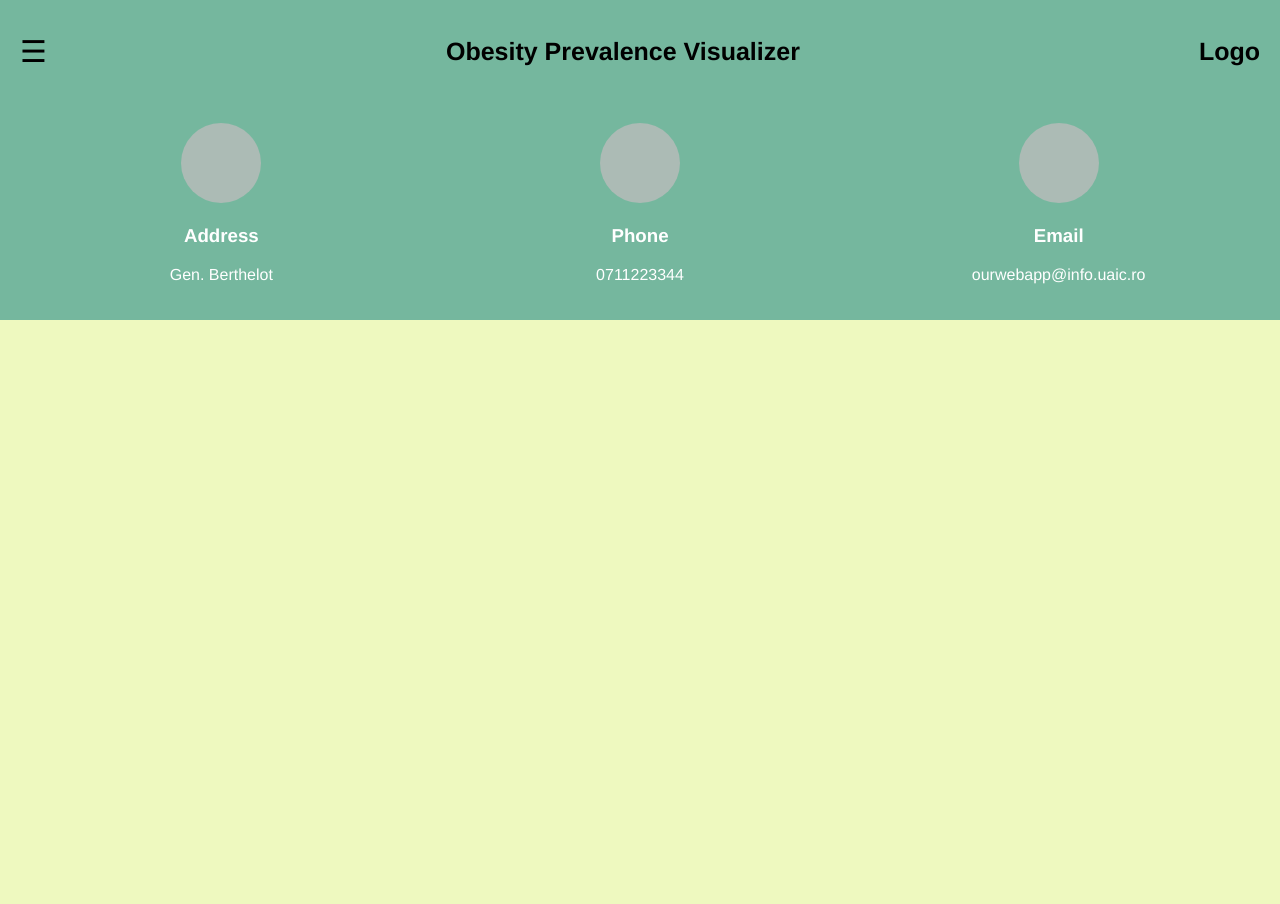
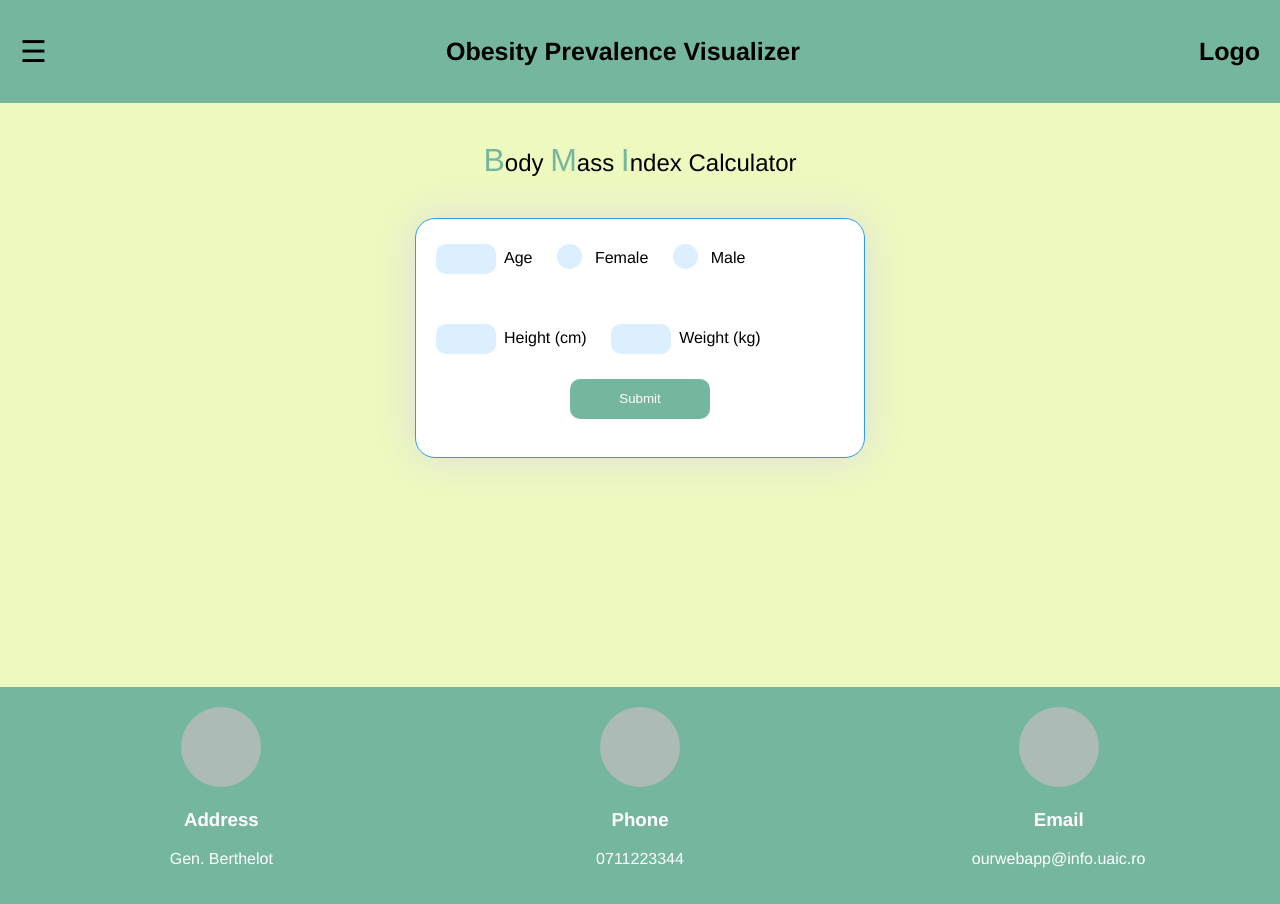
Before and after one commit to IoanSava/Our-WebApp, a PHP site: page /bmi.html in a window 1280 px wide. Before the commit the page ends 320 px from the top, so only its background shows below. Run offline with PHP 8.4, Linux system fonts and the light colour scheme.

Commit message:
BMI calculator + small fixes

```diff
--- a/about.html
+++ b/about.html
@@ -89,6 +89,6 @@
                 </div>
             </footer>
         </main>
-        <script src="js/script.js"></script>
+        <script src="js/menu.js"></script>
     </body>
 </html>
--- a/bmi.html
+++ b/bmi.html
@@ -5,6 +5,7 @@
         <meta name="viewport" content="width=device-width, initial-scale=1">
         <title>RO Obesity Prevalence Visualizer</title>
         <link rel="stylesheet" type="text/css" href = "css/style.css"/>
+        <link rel="stylesheet" type="text/css" href = "css/bmi.css"/>
     </head>
 
     <body>
@@ -25,6 +26,28 @@
                 <h1>Logo</h1>
             </header>
 
+            <div id="bmi-container">
+                <h3><b>B</b>ody <b>M</b>ass <b>I</b>ndex Calculator</h3>
+                <form class="form" id="form" onsubmit="return validateForm()">
+                    <div class="row">
+                        <input type="text" class="text-input" id="age" autocomplete="off" required/><p class="text">Age</p>
+                        <label class="container">
+                            <input type="radio" name="radio" id="female"><span class="text">Female</span>
+                            <span class="checkmark"></span>
+                        </label>
+                        <label class="container">
+                            <input type="radio" name="radio" id="male"><span class="text">Male</span>
+                            <span class="checkmark"></span>
+                        </label>
+                    </div>
+
+                    <div class="row">
+                        <input type="text" class="text-input" id="height" autocomplete="off" required><p class="text">Height (cm)</p>
+                        <input type="text" class="text-input" id="weight" autocomplete="off" required><p class="text">Weight (kg)</p>
+                    </div>
+                    <button type="button" id="submit">Submit</button>
+                </form>
+            </div>
 
             <footer>
                 <div class="column">
@@ -53,6 +76,7 @@
                 </div>
             </footer>
         </main>
-        <script src="js/script.js"></script>
+        <script src="js/menu.js"></script>
+        <script src="js/bmi.js"></script>
     </body>
 </html>
--- a/contact.html
+++ b/contact.html
@@ -93,7 +93,8 @@
         </footer>
     </main>
 
-    <script src="js/script.js"></script>
+    <script src="js/menu.js"></script>
+    <script src="js/contact.js"></script>
 </body>
 
 </html>
--- a/css/about.css
+++ b/css/about.css
@@ -1,16 +1,11 @@
 .content {
     text-indent: 50px;
-    /*height: 80vh;
-    margin: 180px 70px 70px 70px;
-    font-size: large;
-    */
 }
 
 .img1About{
     width: 600px;
     height: 300px;
     margin: 0px 10px 10px 10px;
-   /* margin: auto;*/
     border: 3px solid rgb(3, 5, 0);
     float: right;
 }
--- /dev/null
+++ b/css/bmi.css
@@ -0,0 +1,147 @@
+#bmi-container {
+    width: 100%;
+    margin: 0 auto;
+    height: 70vh;
+}
+
+.form {
+    background-color: #fff;
+    height: 240px;
+    width: 450px;
+    border-radius: 20px;
+    margin: 20px auto 20px auto;
+    display: block;
+    border: solid 1px #289df6;
+    box-shadow: 0 0 40px 0 #ddd;
+}
+
+.form:hover {
+    box-shadow: 0 0 60px 0 #ccc;
+    transition: .4s;
+    transform: scale(1.02);
+}
+
+.text-input {
+    width: 60px;
+    height: 30px;
+    border-radius: 10px;
+    background-color: #dbeffe;
+    border: none;
+    outline: none;
+    padding: 5px 10px;
+    cursor: pointer;
+}
+
+.text-input:last-child {
+    margin-bottom: 35px;
+}
+
+.text-input:hover {
+    background-color: #cbe7fd;
+}
+
+#submit {
+    border: none;
+    border-radius: 10px;
+    height: 40px;
+    width: 140px;
+    background-color: #75b79e;
+    color: #fff;
+    margin: auto;
+    display: block;
+    outline: none;
+    cursor: pointer;
+}
+
+#submit:hover {
+    background-color: #0a8ef2;
+    transition: 0.5s;
+}
+
+.text {
+    display: inline-block;
+    margin: 5px 20px 5px 8px;
+}
+
+.row {
+    padding: 25px 20px 25px 20px;
+}
+
+.container {
+    display: inline-block;
+    position: relative;
+    padding-left: 30px;
+    cursor: pointer;
+    user-select: none;
+}
+
+.container input {
+    position: absolute;
+    opacity: 0;
+}
+
+.checkmark {
+    position: absolute;
+    top: 0;
+    left: 0;
+    height: 25px;
+    width: 25px;
+    background-color: #dbeffe;
+    border-radius: 50%;
+}
+
+.container:hover input ~ .checkmark {
+    background-color: #cbe7fd;
+}
+
+.container input:checked ~ .checkmark {
+    background-color: #75b79e;
+}
+
+#bmi-container h1 {
+    font-size: 30px;
+    font-weight: 300;
+    text-align: center;
+    color: #75b79e;
+    padding-top: 15px;
+    display: block;
+}
+
+#bmi-container  h2 {
+    font-size: 22px;
+    font-weight: 300;
+    text-align: center;
+}
+
+#bmi-container h3 {
+    font-size: 24px;
+    font-weight: 300;
+    text-align: center;
+    padding: 15px;
+}
+
+#bmi-container h3 b {
+    font-size: 32px;
+    font-weight: 300;
+    color: #75b79e;
+}
+
+.checkmark:after {
+    content: "";
+    position: absolute;
+    display: none;
+}
+
+.container input:checked ~ .checkmark:after {
+    display: block;
+}
+
+.container .checkmark:after {
+    left: 9px;
+    top: 5px;
+    width: 5px;
+    height: 10px;
+    border: solid white;
+    border-width: 0 2px 2px 0;
+    transform: rotate(45deg);
+}
--- a/css/contact.css
+++ b/css/contact.css
@@ -57,6 +57,10 @@ button:hover {
     width: 100%;
     min-height: 100vh;
     background-image: url(../images/bg-page.jpg);
+    background-position: center;
+    background-repeat: no-repeat;
+    background-size: auto;
+    background-size: cover;
     display: flex;
     flex-wrap: wrap;
     justify-content: center;
--- a/index.html
+++ b/index.html
@@ -60,7 +60,7 @@
                     <h2>Body Mass Index</h2>
                     <img class="section-img profile" src="images/calculator.jpeg" alt="BMI calculator"/>
                     <p>BMI is a useful measurement for most people over 18 years old. But it is only an estimate and it doesn’t take into account age, ethnicity, gender and body composition. We recommend you also check your waist measurement and other risk factors.</p>
-                    <a href="#" class="info-link">Learn more...</a>
+                    <a href="bmi.html" class="info-link">Learn more...</a>
                 </section>
             </div>
             <footer>
@@ -90,6 +90,6 @@
                 </div>
             </footer>
         </main>
-        <script src="js/script.js"></script>
+        <script src="js/menu.js"></script>
     </body>
 </html>
--- /dev/null
+++ b/js/bmi.js
@@ -0,0 +1,77 @@
+var age = document.getElementById("age");
+var height = document.getElementById("height");
+var weight = document.getElementById("weight");
+var male = document.getElementById("male");
+var female = document.getElementById("female");
+var form = document.getElementById("form");
+
+function removeElementsByClass(className) {
+    var elements = document.getElementsByClassName(className);
+    while(elements.length > 0) {
+        elements[0].parentNode.removeChild(elements[0]);
+    }
+}
+
+function validateForm() {
+    if (age.value == '' || height.value == '' || weight.value == '' || (male.checked == false && female.checked == false)) {
+        alert("All fields are required!");
+        document.getElementById("submit").removeEventListener("click", showResult);
+    } else {
+        removeElementsByClass("result");
+        showResult();
+    }
+}
+
+document.getElementById("submit").addEventListener("click", validateForm);
+
+function calculateBmi() {
+    var valuesOfFields = [age.value, height.value, weight.value];
+
+    if(male.checked) {
+        valuesOfFields.push("male");
+    } else if(female.checked) {
+        valuesOfFields.push("female");
+    }
+
+    return Number(valuesOfFields[2]) / ((Number(valuesOfFields[1]) / 100) * (Number(valuesOfFields[1]) / 100));
+}
+
+function diagnosis(bmiValue) {
+    if (bmiValue < 18.5) {
+        return 'Underweight';
+    } else if (18.5 <= bmiValue && bmiValue <= 24.9) {
+        return 'Healthy';
+    } else if (25 <= bmiValue && bmiValue <= 29.9) {
+        return 'Overweight';
+    } else if (30 <= bmiValue && bmiValue <= 34.9) {
+        return 'Obese';
+    } else if (35 <= bmiValue) {
+        return 'Extremely obese';
+    }
+}
+
+function showResult() {
+    //form.reset();
+
+    var bmiValue = calculateBmi();
+    var result = diagnosis(bmiValue);
+
+    var h1 = document.createElement("h1");
+    var h2 = document.createElement("h2");
+
+    var t = document.createTextNode(result);
+    var b = document.createTextNode('BMI: ');
+    var r = document.createTextNode(parseFloat(bmiValue).toFixed(2));
+
+    h1.appendChild(t);
+    h1.classList.add("result");
+
+    h2.appendChild(b);
+    h2.appendChild(r);
+    h2.classList.add("result");
+
+    document.getElementById("bmi-container").appendChild(h1);
+    document.getElementById("bmi-container").appendChild(h2);
+
+    document.getElementById("submit").removeEventListener("click", showResult);
+}
--- a/js/script.js
+++ b/js/menu.js
@@ -22,12 +22,3 @@ function closeNavBar() {
     document.getElementById("mainid").style.marginLeft= "0";
     document.body.style.backgroundColor = "#eef9bf";
 }
-
-function isNumberKey(event) {
-    var charCode = (event.which) ? event.which : event.keyCode;
-    if (charCode > 31 && (charCode < 48 || charCode > 57)) {
-        return false;
-    }
-
-    return true;
-}
```
Also changed, not shown: js/contact.js (added, +8 -0 lines).
